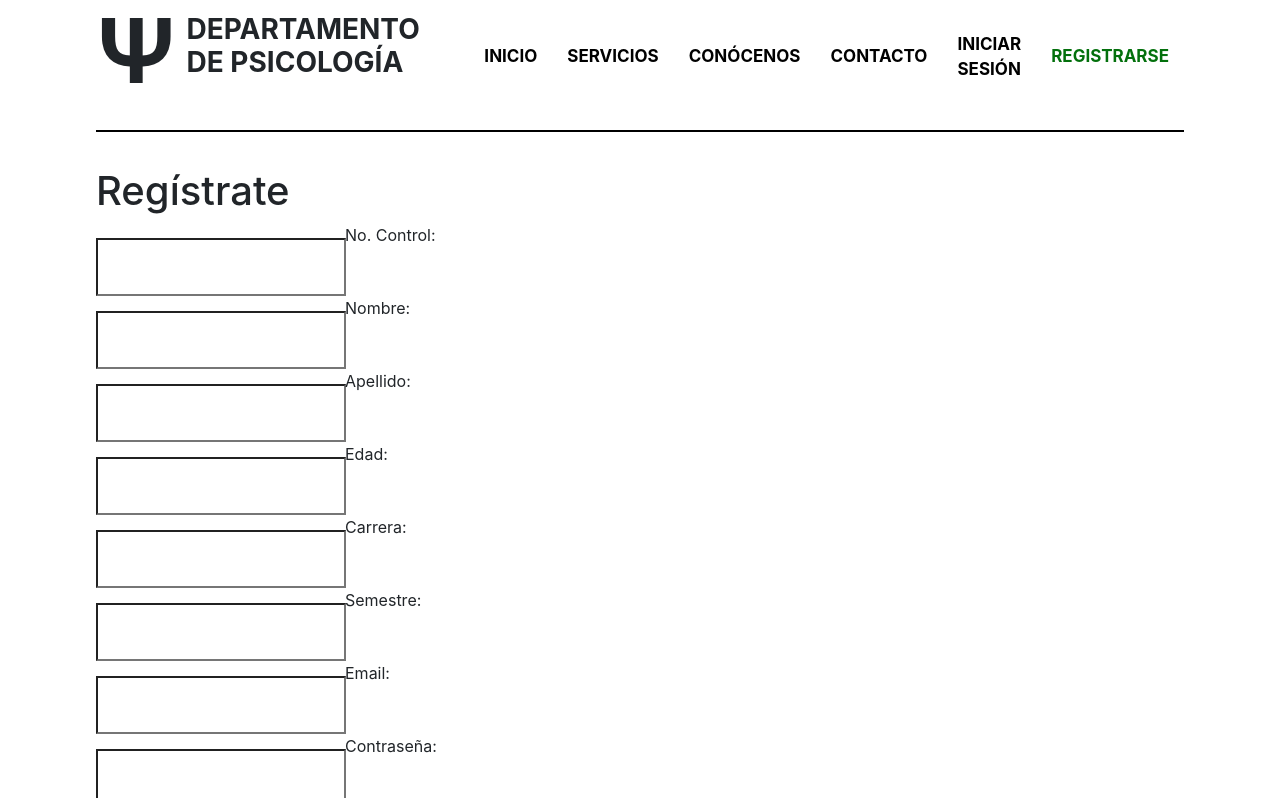
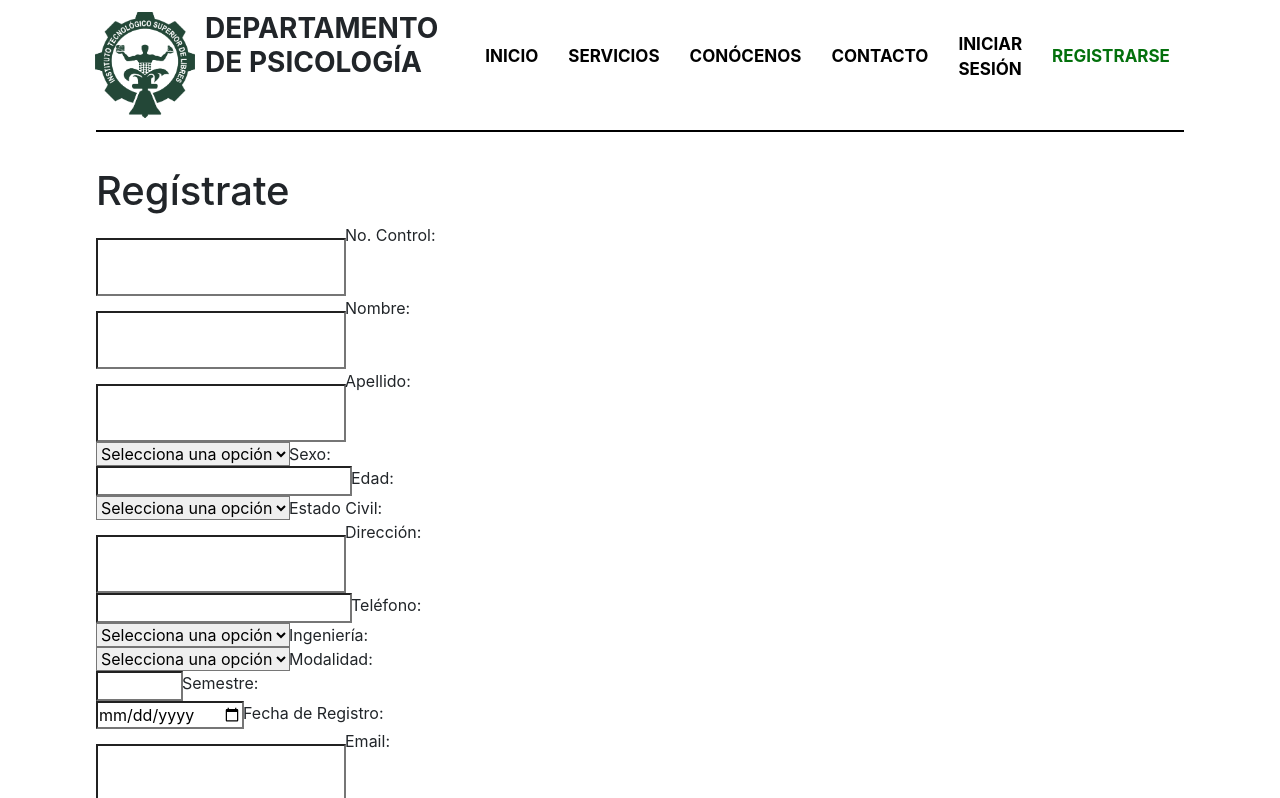
Before and after one commit to Nivi018/Proyecto_Psicologia, a React (Create React App) app: page /register in a window 1280 px wide. Shown: the top 798 px of the page. Built offline with nearby package versions, Linux system fonts and the light colour scheme.

Commit message:
se agrego el logo, se modifico el formulario del registro para que concuerde con el backend, falta el formulario del expediente

```diff
--- a/src/components/Inicio.js
+++ b/src/components/Inicio.js
@@ -8,7 +8,7 @@ export const Inicio = () => {
     <div className='home'>
 
       <h1>Hola, somos el <strong> Departamento de Psicologia</strong> del Tecnologico de Libres
-        y ofrecemos los servicios de <strong>psicologia </strong> y canalizacion a los estudintes.
+        y ofrecemos los servicios de <strong>psicologia </strong> y canalizacion a los estudiantes.
       </h1>
 
       <h2 className='title'>
--- a/src/components/Portafolio.js
+++ b/src/components/Portafolio.js
@@ -5,7 +5,7 @@ import { ListadoTrabajos } from './ListadoTrabajos';
 export const Portafolio = () => {
   return (
     <div className='page'>
-      <h1 className='heading'>Servicos</h1>
+      <h1 className='heading'>Servicios</h1>
 
       <ListadoTrabajos/>
 
--- a/src/components/Register.js
+++ b/src/components/Register.js
@@ -11,32 +11,24 @@ export const Register = () => {
     no_control: '',
     nombre: '',
     apellido: '',
+    sexo: '',
     edad: '',
-    carrera: '',
+    estado_civil: '',
+    direccion: '',
+    telefono: '',
+    ingenieria: '',
+    modalidad: '',
     semestre: '',
+    fecha_registro: '',
     email: '',
     password: '',
-    rol: 'user',
+    rol: 'usuario',
   });
 
-  const {
-    no_control,
-    nombre,
-    apellido,
-    edad,
-    carrera,
-    semestre,
-    email,
-    password,
-  } = formValues;
-
-  const onRegister = async (e) => {
+  const handleSubmit = async (e) => {
     e.preventDefault();
-
     try {
-      console.log(formValues)
-      const response = await axios.post('http://localhost:3000/api/users/create', formValues); // Send all formValues
-
+      const response = await axios.post('http://localhost:3000/api/users/create', formValues);
       if (response.data.success) {
         navigate('/agenda', {
           replace: true,
@@ -52,119 +44,117 @@ export const Register = () => {
     } catch (error) {
       setError('Error al registrar el usuario. Por favor, intenta de nuevo más tarde.');
     }
-    console.log(formValues);
   };
+
+  const formFields = [
+    { label: 'No. Control', type: 'text', name: 'no_control', required: true },
+    { label: 'Nombre', type: 'text', name: 'nombre', required: true },
+    { label: 'Apellido', type: 'text', name: 'apellido', required: true },
+    {
+      label: 'Sexo',
+      type: 'select',
+      name: 'sexo',
+      options: [
+        { value: '', label: 'Selecciona una opción' },
+        { value: 'masculino', label: 'Masculino' },
+        { value: 'femenino', label: 'Femenino' },
+        { value: 'otro', label: 'Otro' },
+      ],
+      required: true,
+    },
+    { label: 'Edad', type: 'number', name: 'edad', required: true, min: 0 },
+    {
+      label: 'Estado Civil',
+      type: 'select',
+      name: 'estado_civil',
+      options: [
+        { value: '', label: 'Selecciona una opción' },
+        { value: 'soltero', label: 'Soltero' },
+        { value: 'casado', label: 'Casado' },
+      ],
+      required: true,
+    },
+    { label: 'Dirección', type: 'text', name: 'direccion', required: true },
+    {
+      label: 'Teléfono',
+      type: 'tel',
+      name: 'telefono',
+      required: true,
+      pattern: '[0-9]{10}',
+      title: 'El número debe contener exactamente 10 dígitos.',
+    },
+    {
+      label: 'Ingeniería',
+      type: 'select',
+      name: 'ingenieria',
+      options: [
+        { value: '', label: 'Selecciona una opción' },
+        { value: 'isc', label: 'ISC' },
+        { value: 'iem', label: 'IEM' },
+        { value: 'id', label: ' ID' },
+        { value: 'iia', label: 'IIA' },
+        { value: 'isa', label: 'ISA' },
+        { value: 'iias', label: 'IIAS' },
+        { value: 'ige', label: 'IGE' },
+      ],
+      required: true,
+    },
+    {
+      label: 'Modalidad',
+      type: 'select',
+      name: 'modalidad',
+      options: [
+        { value: '', label: 'Selecciona una opción' },
+        { value: 'escolarizado', label: 'Escolarizado' },
+        { value: 'sabatino', label: 'Sabatino' },
+      ],
+      required: true,
+    },
+    { label: 'Semestre', type: 'number', name: 'semestre', required: true, min: 1, max: 12 },
+    { label: 'Fecha de Registro', type: 'date', name: 'fecha_registro', required: true },
+    { label: 'Email', type: 'email', name: 'email', required: true },
+    { label: 'Contraseña', type: 'password', name: 'password', required: true },
+  ];
 
   return (
     <div className='wrapper'>
-      <form onSubmit={onRegister}>
+      <form onSubmit={handleSubmit}>
         <h1>Regístrate</h1>
-        <div className="input-group">
-          <input
-            type="text"
-            name="no_control"
-            id="no_control"
-            value={no_control}
-            onChange={onInputChange}
-            required
-            autoComplete="off"
-          />
-          <label htmlFor='no_control'>No. Control:</label>
-        </div>
-
-        <div className="input-group">
-          <input
-            type="text"
-            name="nombre"
-            id="nombre"
-            value={nombre}
-            onChange={onInputChange}
-            required
-            autoComplete="off"
-          />
-          <label htmlFor='nombre'>Nombre:</label>
-        </div>
-
-        <div className="input-group">
-          <input
-            type="text"
-            name="apellido"
-            id="apellido"
-            value={apellido}
-            onChange={onInputChange}
-            required
-            autoComplete="off"
-          />
-          <label htmlFor='apellido'>Apellido:</label>
-        </div>
-
-        <div className="input-group">
-          <input
-            type="text"
-            name="edad"
-            id="edad"
-            value={edad}
-            onChange={onInputChange}
-            required
-            autoComplete="off"
-          />
-          <label htmlFor='edad'>Edad:</label>
-        </div>
-
-        <div className="input-group">
-          <input
-            type="text"
-            name="carrera"
-            id="carrera"
-            value={carrera}
-            onChange={onInputChange}
-            required
-            autoComplete="off"
-          />
-          <label htmlFor='carrera'>Carrera:</label>
-        </div>
-
-        <div className="input-group">
-          <input
-            type="text"
-            name="semestre"
-            id="semestre"
-            value={semestre}
-            onChange={onInputChange}
-            required
-            autoComplete="off"
-          />
-          <label htmlFor='semestre'>Semestre:</label>
-        </div>
-
-        <div className="input-group">
-          <input
-            type="email"
-            name="email"
-            id="email"
-            value={email}
-            onChange={onInputChange}
-            required
-            autoComplete="off"
-          />
-          <label htmlFor='email'>Email:</label>
-        </div>
-
-        <div className="input-group">
-          <input
-            type="password"
-            name="password"
-            id="password"
-            value={password}
-            onChange={onInputChange}
-            required
-            autoComplete="off"
-          />
-          <label htmlFor='password'>Contraseña:</label>
-        </div>
-
-
-        <button>Registrar</button>
+        {formFields.map((field) => (
+          <div className="input-group" key={field.name}>
+            {field.type !== 'select' ? (
+              <input
+                type={field.type}
+                name={field.name}
+                id={field.name}
+                value={formValues[field.name]}
+                onChange={onInputChange}
+                required={field.required}
+                min={field.min}
+                max={field.max}
+                pattern={field.pattern}
+                title={field.title}
+                autoComplete="off"
+              />
+            ) : (
+              <select
+                name={field.name}
+                id={field.name}
+                value={formValues[field.name]}
+                onChange={onInputChange}
+                required={field.required}
+              >
+                {field.options.map((option) => (
+                  <option key={option.value} value={option.value}>
+                    {option.label}
+                  </option>
+                ))}
+              </select>
+            )}
+            <label htmlFor={field.name}>{field.label}:</label>
+          </div>
+        ))}
+        <button type="submit">Registrar</button>
       </form>
       {error && <p>{error}</p>}
     </div>
--- a/src/components/layout/HeaderNav.js
+++ b/src/components/layout/HeaderNav.js
@@ -1,5 +1,6 @@
 import React from 'react';
 import { NavLink, useNavigate } from 'react-router-dom';
+import logo from '../../assets/LogoTec.png';
 
 export const HeaderNav = () => {
     const token = localStorage.getItem('token');
@@ -15,7 +16,8 @@ export const HeaderNav = () => {
     return (
         <header className="header">
             <div className="logo" aria-label="Logo del Departamento de Psicología">
-                <span aria-hidden="true">Ψ</span>
+            <img src={logo} alt="Logo" style={{ width: '100px', height: 'auto' }}/>
+                {/*<span aria-hidden="true">Ψ</span>*/}
                 <h3>Departamento de Psicología</h3>
             </div>
 
```
Also changed, not shown: src/assets/LogoTec.png (added).
